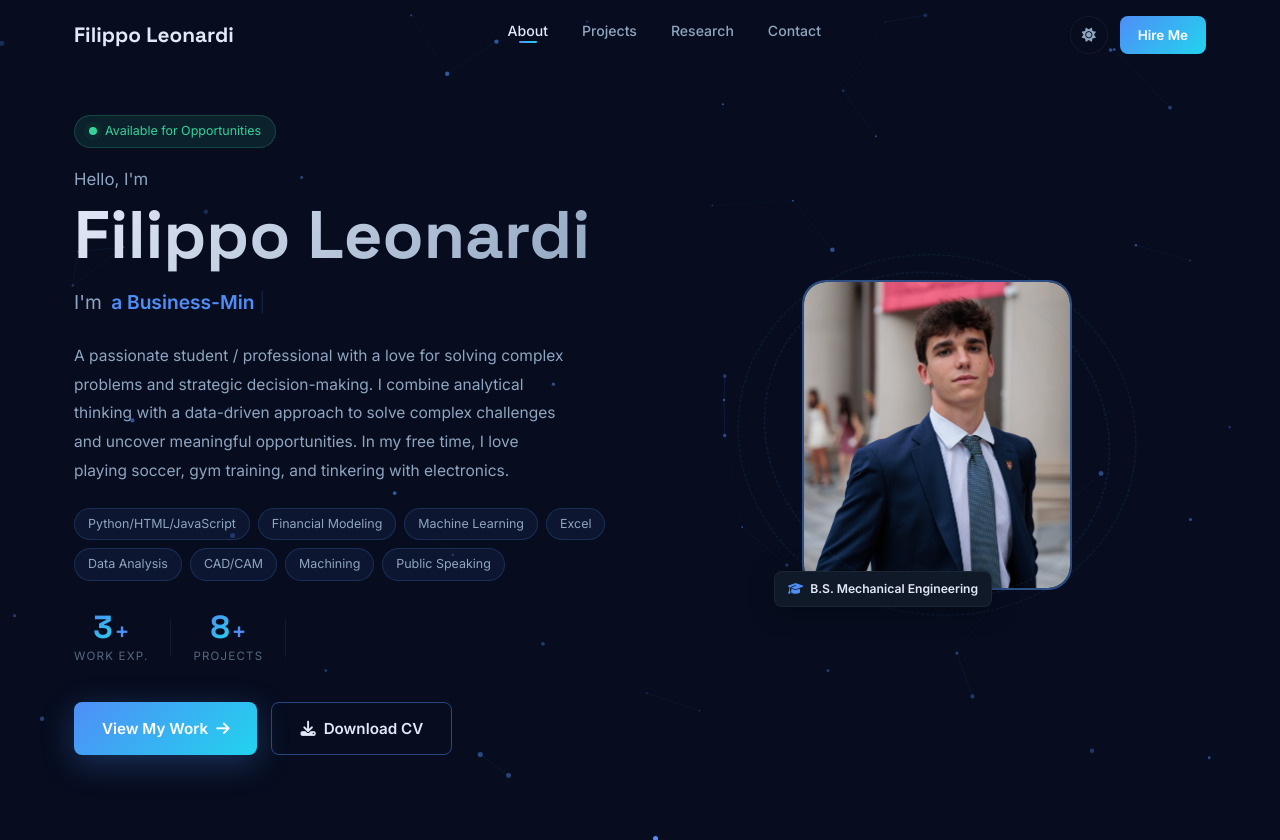
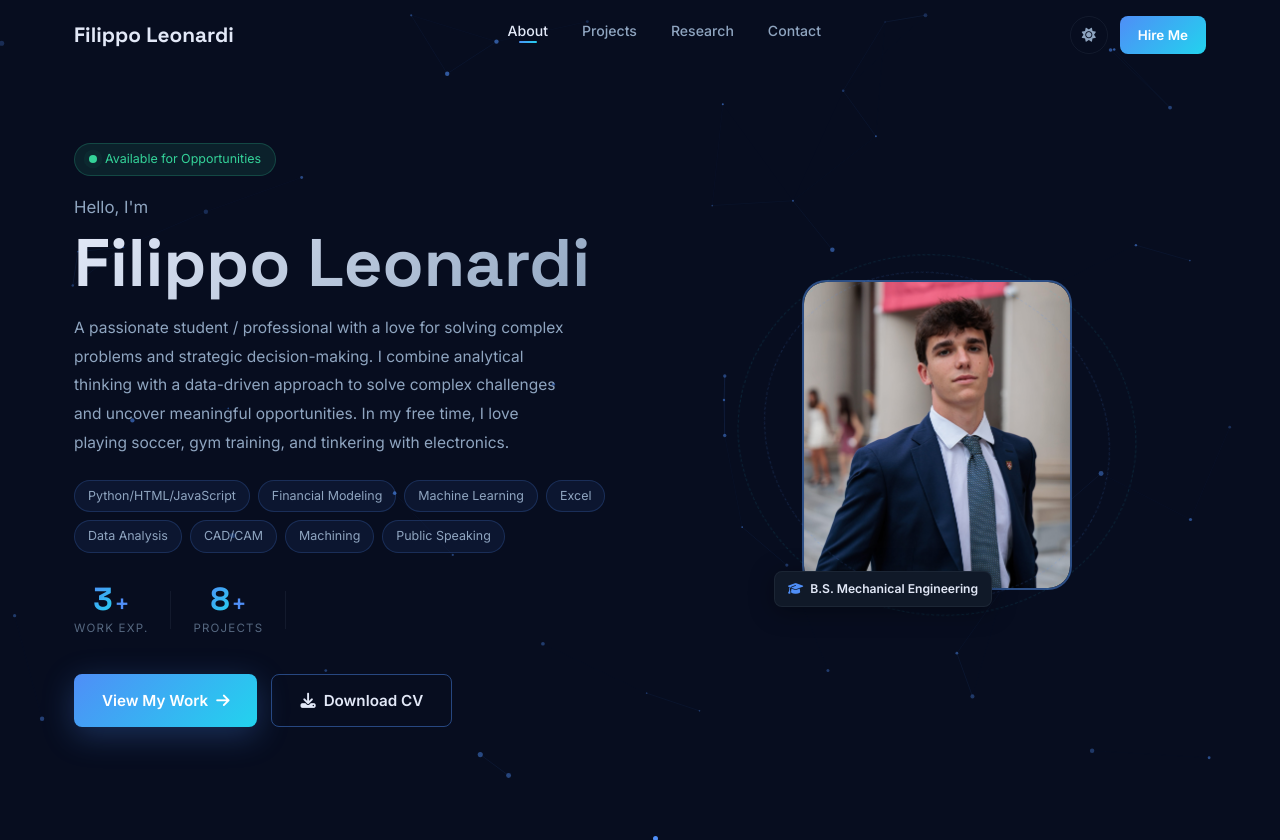
Before and after one commit to FilippoLeonardi/Recruitment-Portfolio, a Flask app: page / in a window 1280 px wide. Shown: the top 840 px of the page. Run offline with Flask 3, Linux system fonts and the light colour scheme.

Commit message:
Clean up hero: remove typewriter, simplify resume link markup
- Remove the rotating typewriter title from the hero for a more professional look
- Rewrite the resume link to hold the versioned URL in href and read it in the
  onclick (avoids fragile nested quotes flagged by editors; keeps cache-busting)

Co-Authored-By: Claude Opus 4.8 <noreply@anthropic.com>

```diff
--- a/templates/index.html
+++ b/templates/index.html
@@ -56,11 +56,6 @@
         <p class="greeting">Hello, I'm</p>
         <!-- ✏️ CHANGE: Replace "Your Name" -->
         <h1 class="hero-name">Filippo Leonardi</h1>
-        <div class="hero-title-row">
-          <span class="tw-prefix">I'm&nbsp;</span>
-          <span id="typewriter" class="tw-text"></span>
-          <span class="tw-cursor">|</span>
-        </div>
         <!-- ✏️ CHANGE: Write your own bio -->
         <p class="hero-bio">
           A passionate student / professional with a love for solving
@@ -101,7 +96,7 @@
           <a href="#projects" class="btn btn-primary">
             View My Work <i class="fas fa-arrow-right"></i>
           </a>
-          <a href="#" class="btn btn-outline" onclick="openDocViewer('{{ versioned('images/Resume_Finance (2).pdf') }}', 'Filippo Leonardi - Resume'); return false;">
+          <a href="{{ versioned('images/Resume_Finance (2).pdf') }}" class="btn btn-outline" onclick="openDocViewer(this.getAttribute('href'), 'Filippo Leonardi - Resume'); return false;">
             <i class="fas fa-download"></i> Download CV
           </a>
         </div>
```
Also changed, not shown: .claude/settings.local.json.
